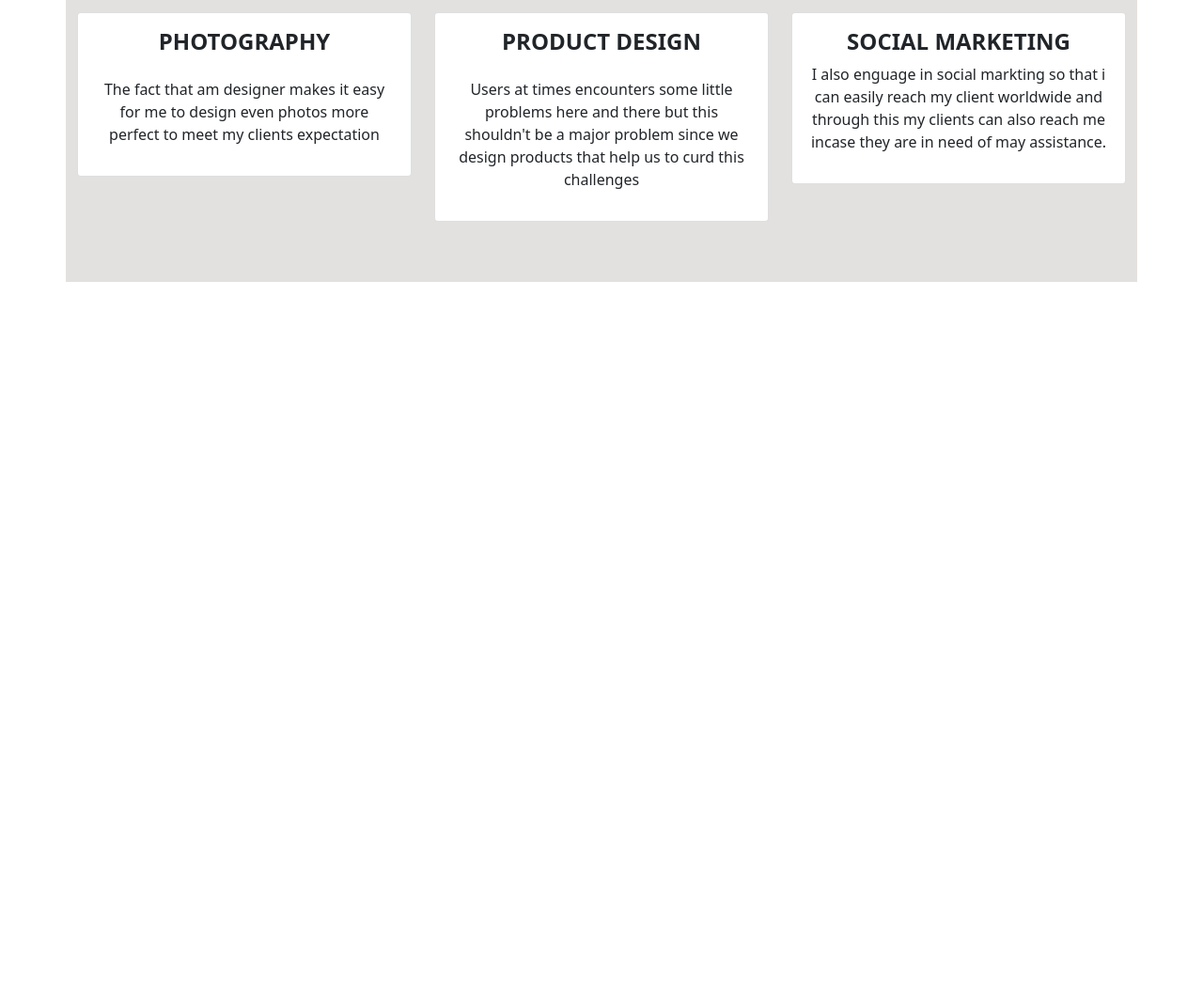
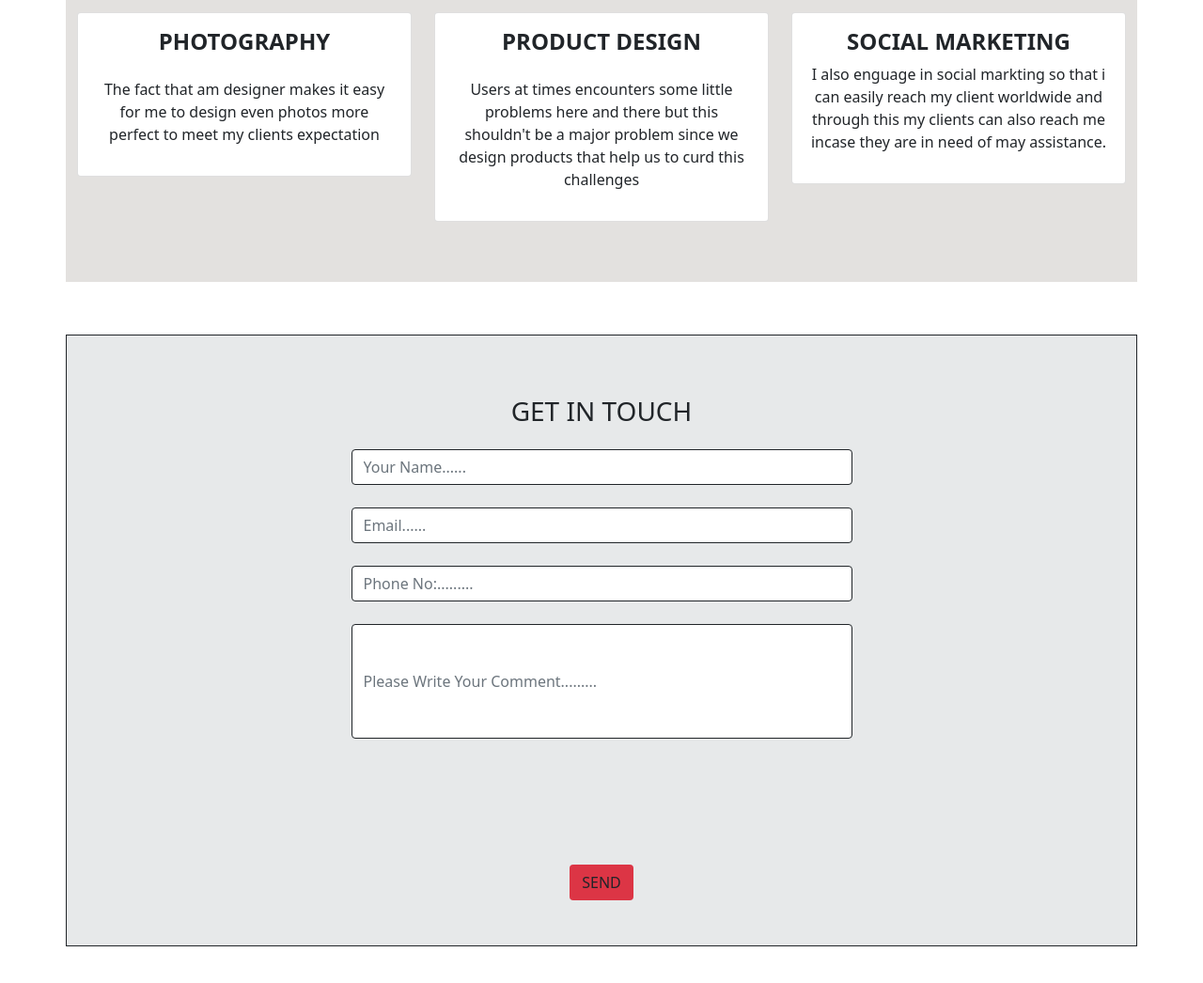
Before and after one commit to lyonsouma/main-project, a plain HTML site: page index.html in a window 1280 px wide. Shown: the part 1846-2892 px from the top of the page at 94% size. Before the commit the page ends 2146 px from the top, so only its background shows below. Drawn offline with Linux system fonts and the light colour scheme.

Commit message:
contact page

```diff
--- a/index.css
+++ b/index.css
@@ -139,3 +139,9 @@
         }
 
            /* SERVICE STYLINGS */
+
+           /* CONTACT STYLING */
+           .icons {
+            font-size: 25px;
+            color: black;
+        }
--- a/index.html
+++ b/index.html
@@ -188,5 +188,34 @@
             </div>
         </div>
     </section>
+
+                       <!-- CONTACT SECTION -->
+    <section class="py-5">
+        <div class="container py-5 mt-2 text-center" style="border: 1px solid;background-color: rgb(231, 233, 234);">
+            <h3 class="py-3">GET IN TOUCH</h3>
+            <div class="container-fluid">
+                <div class="row">
+                    <div class="col-lg-3"></div>
+                    <div class="col-lg-6">
+                        <form>
+                            <input class="form-control border-dark" type="text" placeholder="Your Name......"><br>
+                            <input class="form-control border-dark" type="email" placeholder="Email......"><br>
+                            <input class="form-control border-dark" type="number" placeholder="Phone No:........."><br>
+                            <input class="form-control py-5 border-dark" type="text" placeholder="Please Write Your Comment.........">
+                        </form>
+                        <div class="container py-5">
+                          <a href=""><i class="icons fa-brands fa-twitter px-lg-5"></i></a>
+                          <a href="https://www.facebook.com/lyons.ouma.7/"><i class="icons fa-brands fa-facebook px-lg-5"></i></a>
+                           <a href=""><i class="icons fa-brands fa-instagram px-lg-5"></i></a>
+                        </div>
+                        <div class="btn bg-danger text-center rounded">SEND</div>
+
+                    </div>
+
+                    </div>
+                    <div class="col-lg-3"></div>
+                </div>
+            </div>
+    </section>
 </body>
 </html>
```
